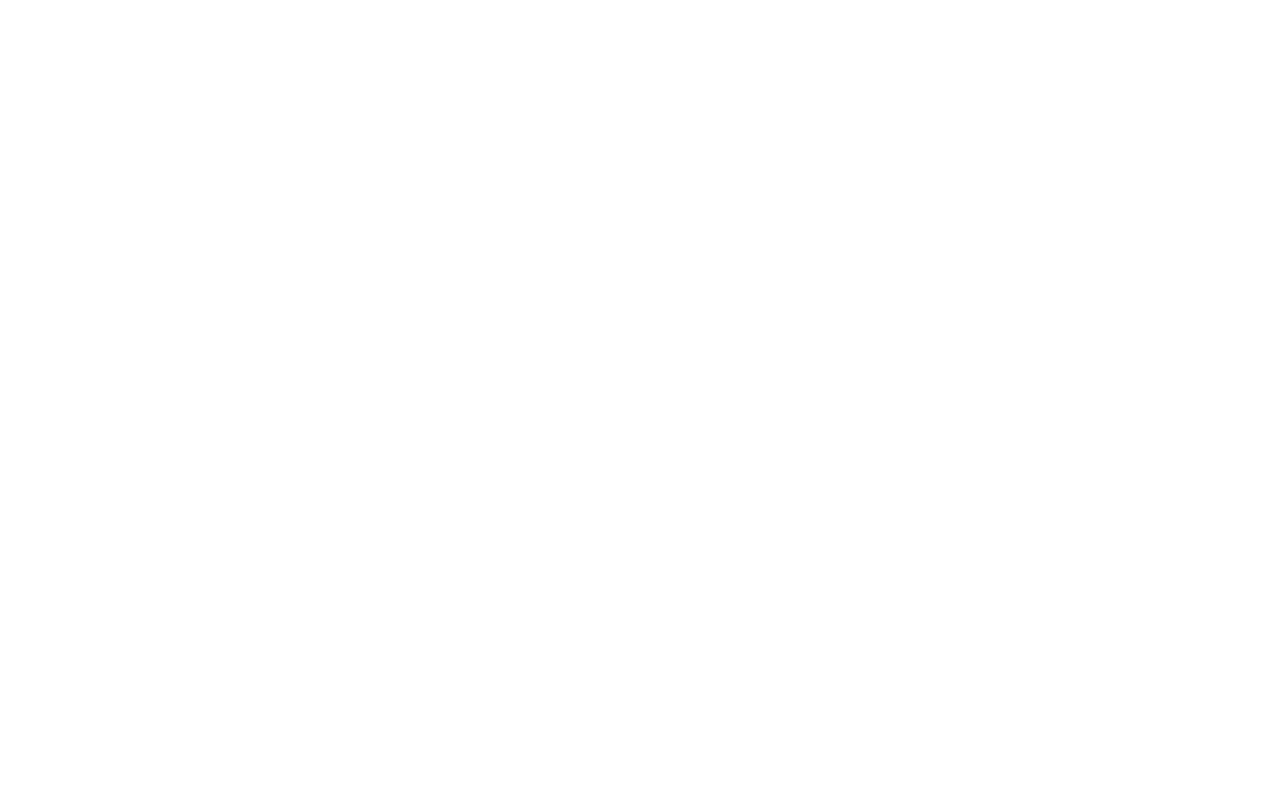
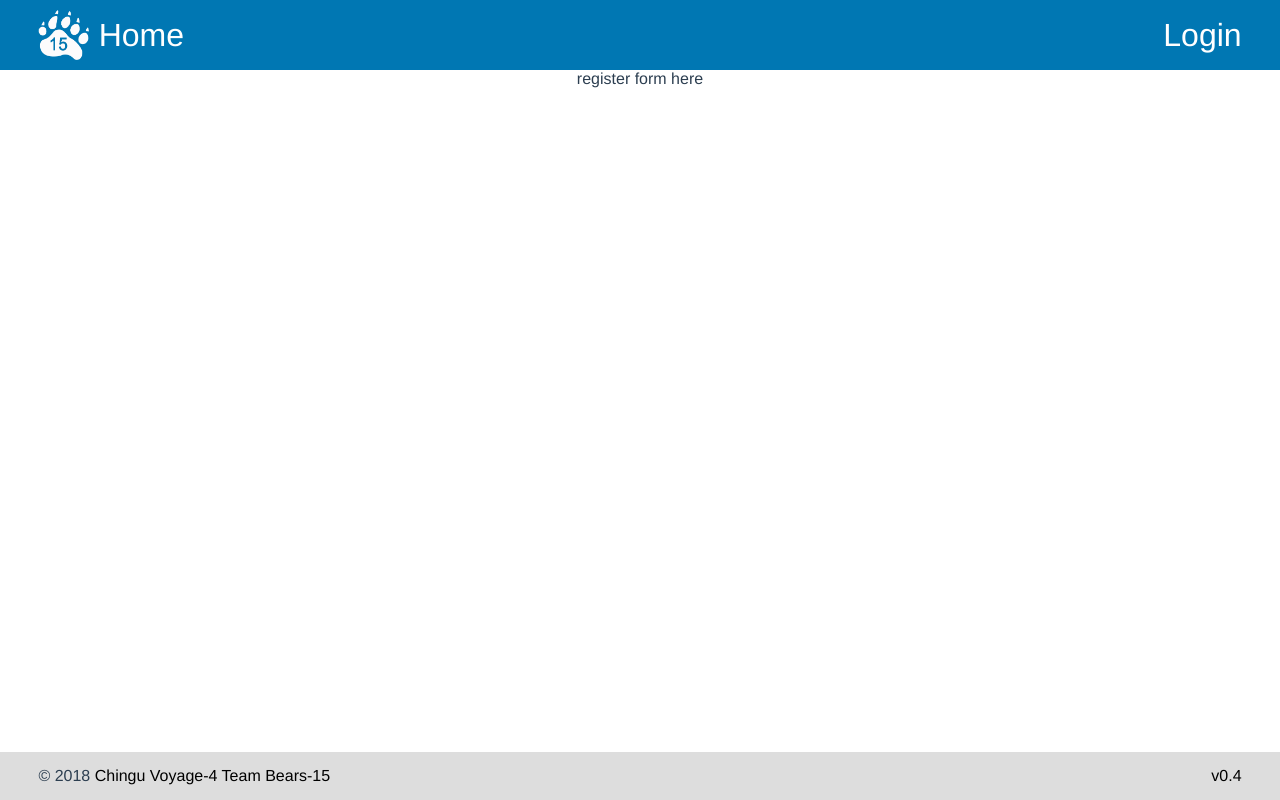
Before and after one commit to chingu-voyage4/Bears-Team-15, a Vue app: page /#/login/register in a window 1280 px wide. Built offline with nearby package versions, Linux system fonts and the light colour scheme; no server answers.

Commit message:
split form to login and register

```diff
--- /dev/null
+++ b/src/components/Form.vue
@@ -0,0 +1,14 @@
+<template>
+<div>
+  <div>
+    <router-view/>
+  </div>
+</div>
+</template>
+
+<script>
+</script>
+
+<style scoped>
+
+</style>
--- /dev/null
+++ b/src/components/FormRegister.vue
@@ -0,0 +1,10 @@
+<template>
+<div>register form here</div>
+</template>
+
+<script>
+</script>
+
+<style scoped>
+
+</style>
--- a/src/router/index.js
+++ b/src/router/index.js
@@ -9,7 +9,9 @@ import Homepage from '@/components/Homepage'
 import Dashboard from '@/components/Dashboard'
 import DashboardPrivate from '@/components/DashboardPrivate'
 import DashboardPublic from '@/components/DashboardPublic'
-import LoginForm from '@/components/LoginForm'
+import Form from '@/components/Form'
+import FormLogin from '@/components/FormLogin'
+import FormRegister from '@/components/FormRegister'
 
 Vue.use(Router)
 
@@ -67,8 +69,19 @@ export default new Router({
         },
         {
           path: 'login',
-          name: 'login',
-          component: LoginForm
+          component: Form,
+          children: [
+            {
+              path: '/login',
+              name: 'login',
+              component: FormLogin,
+            },
+            {
+              path: 'register',
+              name: 'register',
+              component: FormRegister,
+            }
+          ]
         }
       ]
     }
```
Also changed, not shown: src/components/FormLogin.vue (renamed from src/components/LoginForm.vue).
